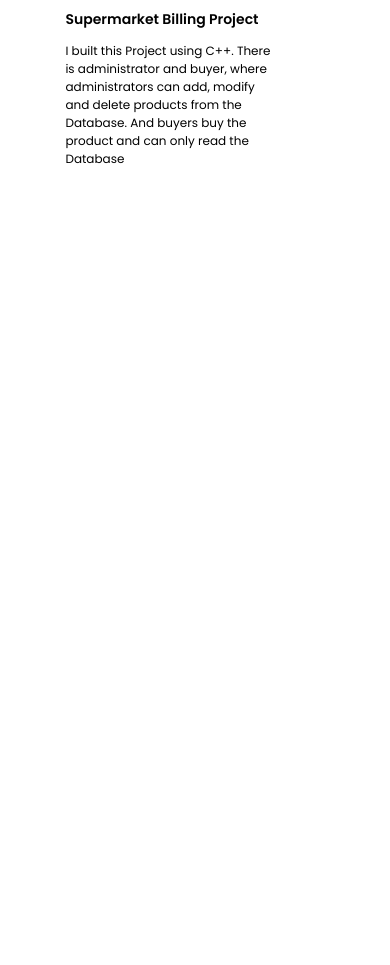
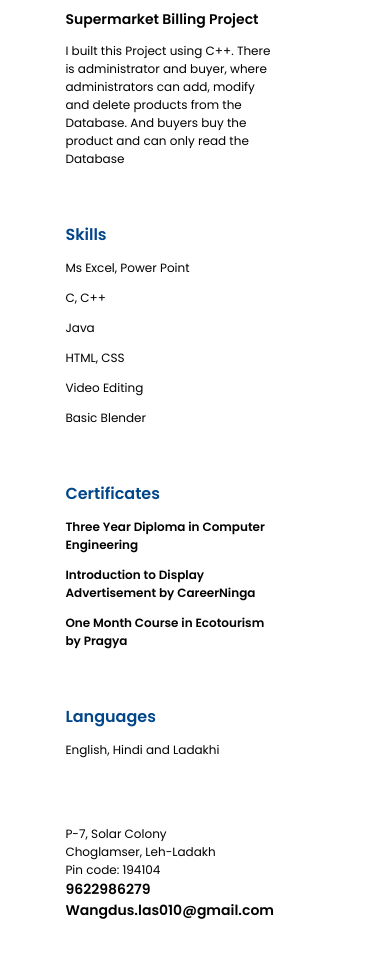
Before and after one commit to WangdusGitHub/Resume, a plain HTML site: page index.html in a window 390 px wide. Shown: the part 1035-2000 px from the top of the page. Before the commit the page ends 1257 px from the top, so only its background shows below. Drawn offline with Linux system fonts and the light colour scheme.

Commit message:
Update index.html
for mobile

```diff
--- a/index.html
+++ b/index.html
@@ -5,20 +5,18 @@
     <meta name="viewport" content="width=device-width, initial-scale=1.0">
     <link href="style.css" rel="stylesheet" type="text/css" />
     <link rel="stylesheet" href="https://cdnjs.cloudflare.com/ajax/libs/font-awesome/6.4.0/css/all.min.css" integrity="sha512-iecdLmaskl7CVkqkXNQ/ZH/XLlvWZOJyj7Yy7tcenmpD1ypASozpmT/E0iPtmFIB46ZmdtAc9eNBvH0H/ZpiBw==" crossorigin="anonymous" referrerpolicy="no-referrer" />
-
     <title>Resume</title>
 </head>
 <body>
     <div class="wrap">
+        <div class="head">
 
-
-        <div class="head">
             <div class="left">
                 <div class="name">Sonam Wangdus</div>
                 <div id="oneword">Attentive, Problem Solver and Quick learner
                 <br><br><br>
                 </div>
-
+                    <!-- Qulification -->
                 <div class="education">
                     <div class="title">Education</div>
                         <h1>St. Andrews Institute of Technology and Management Haryana</h1>
@@ -31,7 +29,7 @@
                         <p> (2024 - 2018) - 10th </p>
                 </div>
                 <br><br>
-
+                    <!-- Projects -->
                 <div class="projects">
                     <div class="title">Projects</div>
                     <h1><a href="https://wangdusgithub.github.io/GPL/">College Website</a></h1>
@@ -45,8 +43,48 @@
                             Database. And buyers buy the product and can only read the Database</p>
                 </div>
                 <br><br>
+                <div class="mobile">                <!--for mobile -->
+                    <div class="skills">
+                        <div class="title">Skills</div>
+                        <p>Ms Excel, Power Point</p>
+                        <p>C, C++</p>
+                        <p>Java</p>
+                        <p>HTML, CSS</p>
+                        <p>Video Editing</p>
+                        <p>Basic Blender</p>
+                    </div>
+                    <br><br>
+                        <!-- Certificates -->
+                    <div class="Certificate">
+                        <div class="title">Certificates</div>
+                        <p>Three Year Diploma in Computer Engineering</p>
+                        <p>Introduction to Display
+                            Advertisement by
+                            CareerNinga</p>
+                            <p>One Month Course in Ecotourism by Pragya</p>
+                    </div>
+                    <br><br>
+                        <!-- Languages -->
+                    <div class="language">
+                        <div class="title">Languages</div>
+                        <p>English, Hindi and Ladakhi</p>
+                    </div>
+                    <br><br>
+                    <div class="address-mobile">
+                    <p>
+                        P-7, Solar Colony<br/>
+                        Choglamser, Leh-Ladakh <br/>
+                        Pin code: 194104 <br/>
+                        <b>9622986279</b><br>
+                        <b>Wangdus.las010@gmail.com </b>
+                    </p>
+                    <br><br><br><br><br>
+                </div>
+                </div>
             </div>
+
             <div class="right">
+                    <!-- Address, Contact -->
                 <div class="address">
                     <p>
                         P-7, Solar Colony<br/>
@@ -57,7 +95,7 @@
                     </p>
                 </div>
                 <br><br><br>
-
+                    <!-- Skills -->
                 <div class="skills">
                     <div class="title">Skills</div>
                     <p>Ms Excel, Power Point</p>
@@ -68,7 +106,7 @@
                     <p>Basic Blender</p>
                 </div>
                 <br><br>
-
+                    <!-- Certificates -->
                 <div class="Certificate">
                     <div class="title">Certificates</div>
                     <p>Three Year Diploma in Computer Engineering</p>
@@ -78,15 +116,14 @@
                         <p>One Month Course in Ecotourism by Pragya</p>
                 </div>
                 <br><br>
-
+                    <!-- Languages -->
                 <div class="language">
                     <div class="title">Languages</div>
                     <p>English, Hindi and Ladakhi</p>
                 </div>
                 <br><br>
-
             </div>
         </div>
-        </div>
+    </div>
 </body>
 </html>
```
